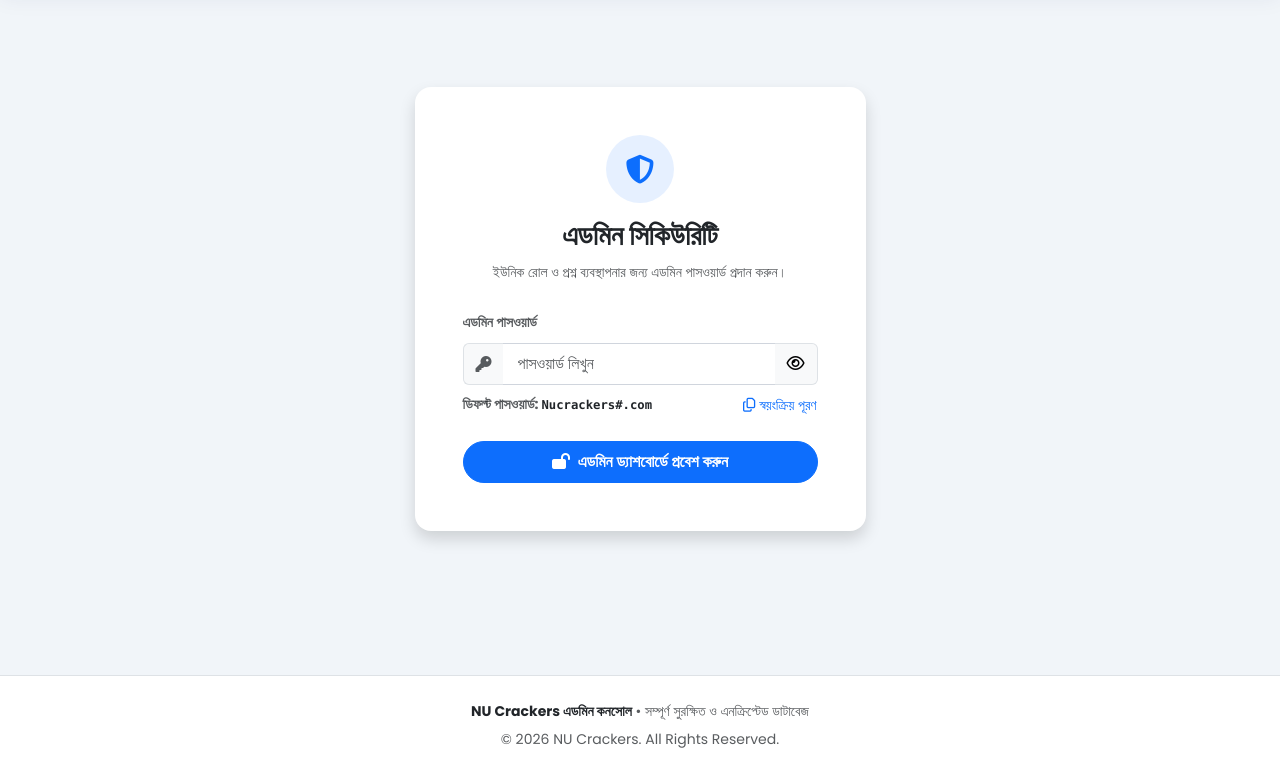
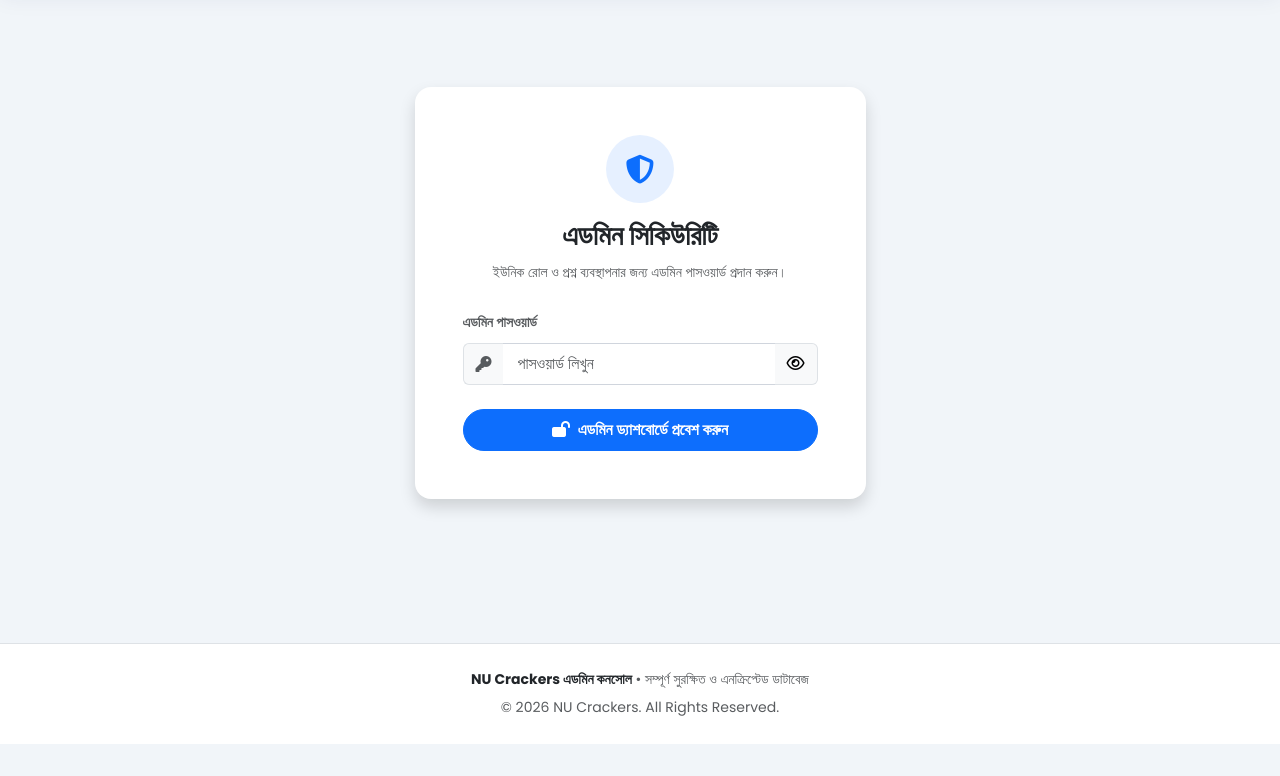
Before and after one commit to nucrackers/nucrackers, a website: page admin.html in a window 1280 px wide. Shown: the part 71-847 px from the top of the page. After the commit the page ends 815 px from the top, so only its background shows below. Drawn offline with nearby package versions, Linux system fonts and the light colour scheme.

Commit message:
Update admin.html

```diff
--- a/admin.html
+++ b/admin.html
@@ -97,12 +97,7 @@
                     <i class="fa-regular fa-eye" id="toggleAdminPassIcon"></i>
                   </button>
                 </div>
-                <div class="d-flex justify-content-between align-items-center mt-2">
-                  <span class="small text-muted">ডিফল্ট পাসওয়ার্ড: <code class="user-select-all fw-bold text-dark">Nucrackers#.com</code></span>
-                  <button type="button" class="btn btn-link btn-sm p-0 text-decoration-none" id="fillAdminPassBtn">
-                    <i class="fa-regular fa-copy me-1"></i>স্বয়ংক্রিয় পূরণ
-                  </button>
-                </div>
+
               </div>
 
               <div id="adminLoginAlert" class="alert d-none"></div>
```
